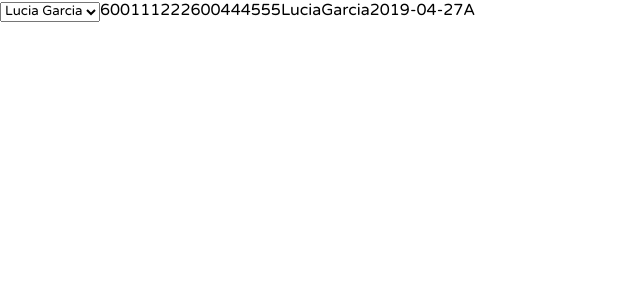
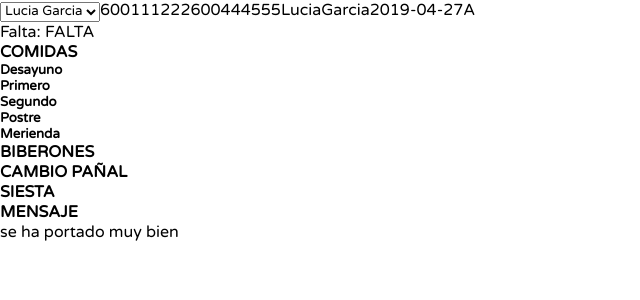
Before and after one commit to Javiergda/final-project-client, a React (Create React App) app: page / in a window 1280 px wide. Shown: the top 300 px of the page, without its empty margins (0-640 px from the left). Built offline with nearby package versions, Linux system fonts and the light colour scheme.

Commit message:
componente Daily, cambio de nombre Student, reorganizar codigo en componente padre

```diff
--- a/src/App.js
+++ b/src/App.js
@@ -1,10 +1,10 @@
-import { Alumno } from "./components/Alumno/Alumno";
+import { Students } from "./components/Students/Students";
 import { HomePage } from "./components/HomePage/HomePage";
 
 function App() {
   return (
     <div className="App">
-      <Alumno />
+      <Students />
     </div>
   );
 }
--- a/src/components/Alumno/Alumno.js
+++ /dev/null
@@ -1,13 +0,0 @@
-import React from 'react'
-import { Diario } from './Diario'
-import { Ficha } from './Ficha'
-
-
-export const Alumno = () => {
-    return (
-        <div>
-            <Ficha />
-            <Diario />
-        </div>
-    )
-}
--- a/src/components/Alumno/Diario.js
+++ /dev/null
@@ -1,9 +0,0 @@
-import React from 'react'
-
-export const Diario = () => {
-    return (
-        <div>
-
-        </div>
-    )
-}
--- a/src/components/Alumno/Ficha.js
+++ /dev/null
@@ -1,75 +0,0 @@
-import React, { useEffect, useLayoutEffect } from 'react';
-import { useState } from 'react';
-
-
-// GET Tabla Usuarios + Alumnos
-// join tabla Usuario + table Alumnos -> where id_alumno(Usuario)==id_alumno(Alumnos)
-// where birtDate (year-actualyear <3)
-// resultado 2 registros. Tiene 2 hijos en la guarde
-
-export const Ficha = () => {
-
-    useEffect(() => {
-        ///////////////////////// CRUD - GET
-        const dataStudents = [
-            {
-                id_student: 10,
-                name: 'Lucia',
-                surname: 'Garcia',
-                birthDate: '2019-04-27',
-                fatherPhone: 600111222,
-                motherPhone: 600444555,
-                letter: 'A'
-            },
-            {
-                id_student: 20,
-                name: 'Julia',
-                surname: 'Garcia',
-                birthDate: '2020-01-05',
-                fatherPhone: 600111222333,
-                motherPhone: 600444555666,
-                letter: 'C'
-            }
-        ];
-        /////////////////////////
-
-        if (dataStudents) {
-            setStudents(dataStudents)
-            setStudent(dataStudents[0]);
-        }
-    }, [])
-
-    const [students, setStudents] = useState([]);// Todos los estudiantes - opciones del select
-    const [student, setStudent] = useState({});// objeto filtrado de 1 estudiante
-    const { birthDate, fatherPhone, id_student, letter, motherPhone, name, surname } = student;
-
-
-    console.log('render');
-
-    // Pintamos ficha alumno seleccionado
-    const handleChange = e => {
-        const filterStudents = students.filter((element) => element.id_student == e.target.value);
-        setStudent(filterStudents[0]);
-    };
-
-    return (
-        <div>
-            {/* LLenamos el select */}
-            <select name='select' onChange={handleChange}>
-                {
-                    students.map(({ name, surname, id_student }) => (
-                        <option key={id_student} value={id_student}>{`${name} ${surname}`}</option>
-                    ))
-                }
-            </select>
-
-            <span>{fatherPhone}</span>
-            <span>{motherPhone}</span>
-            <span>{name}</span>
-            <span>{surname}</span>
-            <span>{birthDate}</span>
-            <span>{letter}</span>
-
-        </div>
-    )
-}
--- /dev/null
+++ b/src/components/Students/Daily.js
@@ -0,0 +1,78 @@
+import React from 'react'
+
+export const Daily = ({ daily }) => {
+
+    const { id_daily, id_student, breakfast, lunch1, lunch2, dessert, snack, bottle, diaper, nap, message, date, absence } = daily;
+
+    return (
+        <div>
+            <span>Falta: {absence && 'FALTA'}</span>
+            <h4>COMIDAS</h4>
+            <h5>Desayuno</h5>
+            <div className='selector'>
+                <div />
+                <div />
+                <div />
+                <div />
+            </div>
+            <h5>Primero</h5>
+            <div className='selector'>
+                <div />
+                <div />
+                <div />
+                <div />
+            </div>
+            <h5>Segundo</h5>
+            <div className='selector'>
+                <div />
+                <div />
+                <div />
+                <div />
+            </div>
+            <h5>Postre</h5>
+            <div className='selector'>
+                <div />
+                <div />
+                <div />
+                <div />
+            </div>
+            <h5>Merienda</h5>
+            <div className='selector'>
+                <div />
+                <div />
+                <div />
+                <div />
+            </div>
+
+            <h4>BIBERONES</h4>
+            <div className='selector'>
+                <div />
+                <div />
+                <div />
+                <div />
+            </div>
+
+            <h4>CAMBIO PAÑAL</h4>
+            <div className='selector'>
+                <div />
+                <div />
+                <div />
+                <div />
+            </div>
+
+            <h4>SIESTA</h4>
+            <div className='selector'>
+                <div />
+                <div />
+                <div />
+                <div />
+            </div>
+
+            <h4>MENSAJE</h4>
+            <div className='selector'>
+                <span>{message}</span>
+            </div>
+
+        </div>
+    )
+}
--- /dev/null
+++ b/src/components/Students/Student.js
@@ -0,0 +1,33 @@
+import React from 'react';
+
+export const Student = ({ students, student, setStudent }) => {
+
+    const { birthDate, fatherPhone, id_student, letter, motherPhone, name, surname } = student;
+
+    // Pintamos ficha alumno seleccionado
+    const handleChange = e => {
+        const filterStudents = students.filter((element) => element.id_student == e.target.value);
+        setStudent(filterStudents[0]);
+    };
+
+    return (
+        <div>
+            {/* LLenamos el select */}
+            <select name='select' onChange={handleChange}>
+                {
+                    students.map(({ name, surname, id_student }) => (
+                        <option key={id_student} value={id_student}>{`${name} ${surname}`}</option>
+                    ))
+                }
+            </select>
+
+            <span>{fatherPhone}</span>
+            <span>{motherPhone}</span>
+            <span>{name}</span>
+            <span>{surname}</span>
+            <span>{birthDate}</span>
+            <span>{letter}</span>
+
+        </div>
+    )
+}
--- /dev/null
+++ b/src/components/Students/Students.js
@@ -0,0 +1,82 @@
+import React from 'react'
+import { Daily } from './Daily'
+import { Student } from './Student'
+import { useEffect } from 'react'
+import { useState } from 'react'
+
+
+export const Students = () => {
+
+    useEffect(() => {
+        ///////////////////////// CRUD - GET
+        // GET Tabla Usuarios + Alumnos
+        // join tabla Usuario + table Alumnos -> where id_alumno(Usuario)==id_alumno(Alumnos)
+        // where birtDate (year-actualyear <3)
+        // resultado 2 registros. Tiene 2 hijos en la guarde
+        const dataStudents = [
+            {
+                id_student: 10,
+                name: 'Lucia',
+                surname: 'Garcia',
+                birthDate: '2019-04-27',
+                fatherPhone: 600111222,
+                motherPhone: 600444555,
+                letter: 'A'
+            },
+            {
+                id_student: 20,
+                name: 'Julia',
+                surname: 'Garcia',
+                birthDate: '2020-01-05',
+                fatherPhone: 600111222333,
+                motherPhone: 600444555666,
+                letter: 'C'
+            }
+        ];
+
+        if (dataStudents) {
+            setStudents(dataStudents)
+            setStudent(dataStudents[0]);
+        }
+
+
+        ///////////////////////// CRUD - GET
+        // GET Tabla Daily
+        // where day=today
+        // resultado posible solo 1 registro
+        const dataDaily = {
+            id_daily: 1,
+            id_student: 10,
+            breakfast: 1,
+            lunch1: 2,
+            lunch2: 2,
+            dessert: 3,
+            snack: 1,
+            bottle: 4,
+            diaper: 1,
+            nap: 2,
+            message: 'se ha portado muy bien',
+            date: '2021-10-10',
+            absence: true
+        };
+
+        if (dataDaily) {
+            setDaily(dataDaily);
+        }
+
+    }, [])
+
+    // Student
+    const [students, setStudents] = useState([]);// Todos los estudiantes - opciones del select
+    const [student, setStudent] = useState({});// objeto filtrado de 1 estudiante
+
+    // Daily
+    const [daily, setDaily] = useState({});
+
+    return (
+        <div>
+            <Student students={students} student={student} setStudent={setStudent} />
+            <Daily daily={daily} />
+        </div>
+    )
+}
```
